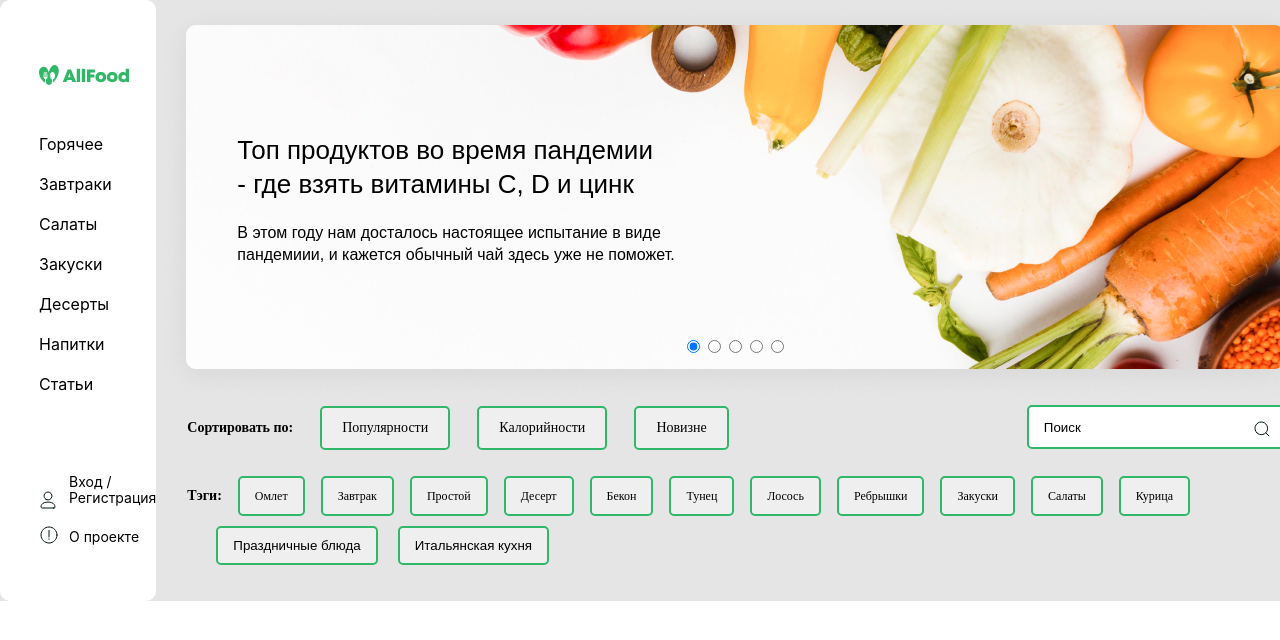
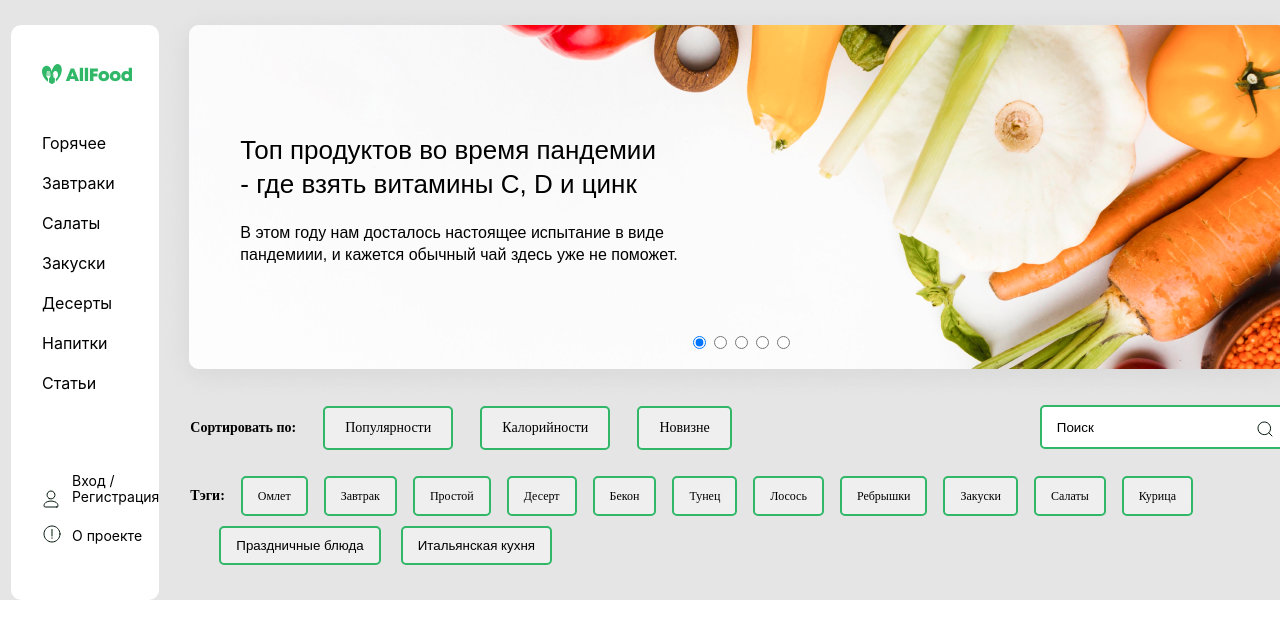
Before and after one commit to attorney2005/food-market, a React (Create React App) app in the folder my-app/: page / in a window 1280 px wide. Shown: the top 640 px of the page. Built offline with nearby package versions, Linux system fonts and the light colour scheme.

Commit message:
Refactoring

```diff
--- a/my-app/src/components/header-aside/header-aside.scss
+++ b/my-app/src/components/header-aside/header-aside.scss
@@ -1,10 +1,11 @@
 .header__aside {
   display: inline-block;
   float: left;
+  margin: 25px 0 0 11px;
+  padding-top: 39px;
+  padding-left: 31px;
   width: 252px;
   height: 536px;
-  padding-top: 65px;
-  padding-left: 39px;
   border-radius: 10px;
   background-color: #FFFFFF;
 }
--- a/my-app/src/components/header-presentation/header-presentation.scss
+++ b/my-app/src/components/header-presentation/header-presentation.scss
@@ -31,8 +31,8 @@
 
 .header__form {
   position: absolute;
-  bottom: 108px;
-  right: 548px;
+  bottom: 112px;
+  right: 545px;
 }
 
 .header__form-container {
--- a/my-app/src/components/header-sort/header-sort.scss
+++ b/my-app/src/components/header-sort/header-sort.scss
@@ -11,19 +11,6 @@
   display: inline-block;
 }
 
-.header__sort-input {
-  margin-left: 303px;
-  height: 40px;
-  width: 242px;
-  background-size: 1px;
-  border-radius: 5px;
-  border-color: #31B768;
-}
-
-//.header__sort-input:checked {
-//  background-color: #31B768;
-//}
-
 .header__sort-teg {
 
 }
--- a/my-app/src/components/sort-on/sort-on-container.scss
+++ b/my-app/src/components/sort-on/sort-on-container.scss
@@ -12,8 +12,10 @@ padding-left: 31px;
 }
 
 .header__sort-input {
-  margin-left: 298px;
+  margin-left: 308px;
   padding: 0 0 0 15px;
+  height: 40px;
+  width: 235px;
   border-style: solid;
   background-size: 1px;
   border-radius: 5px;
```
